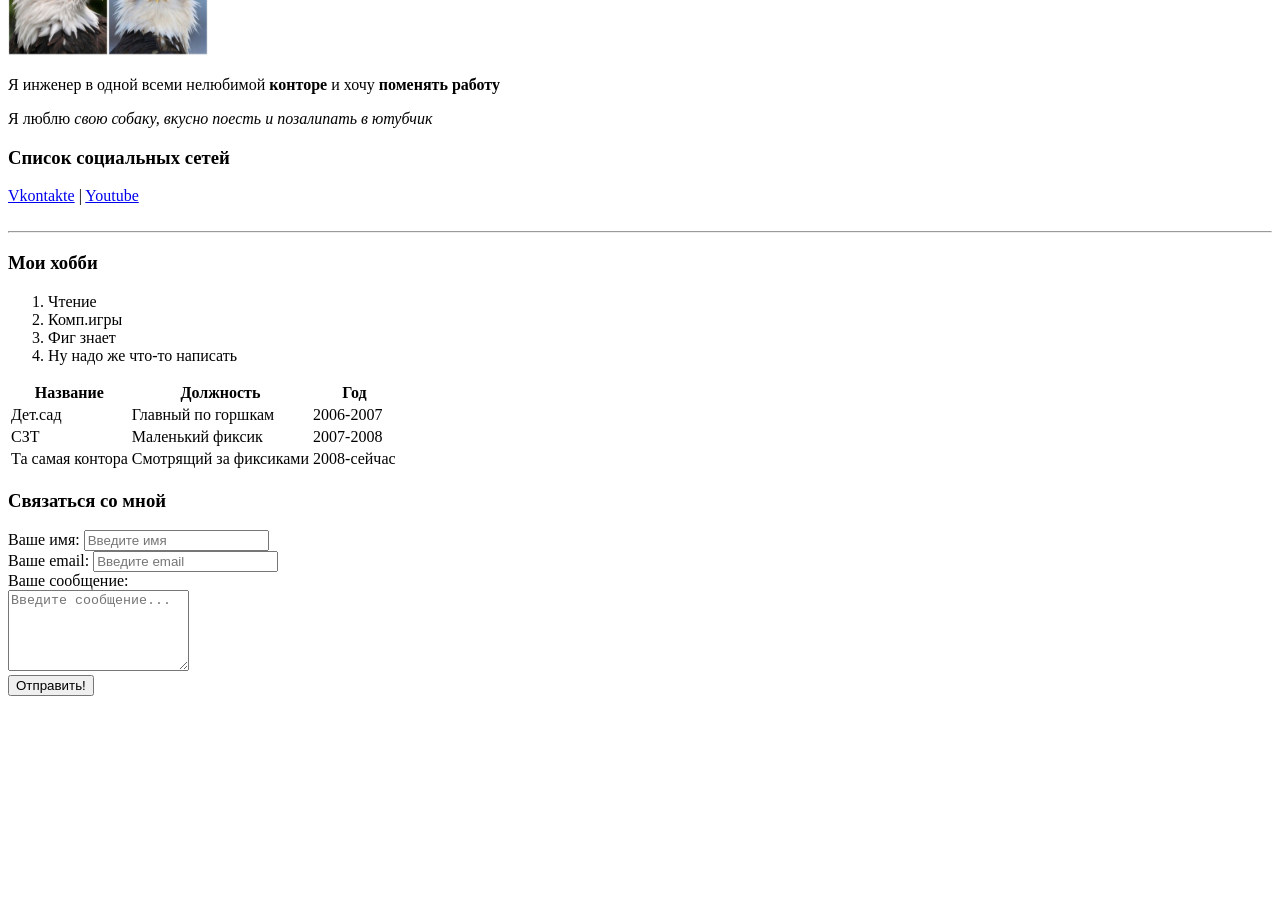
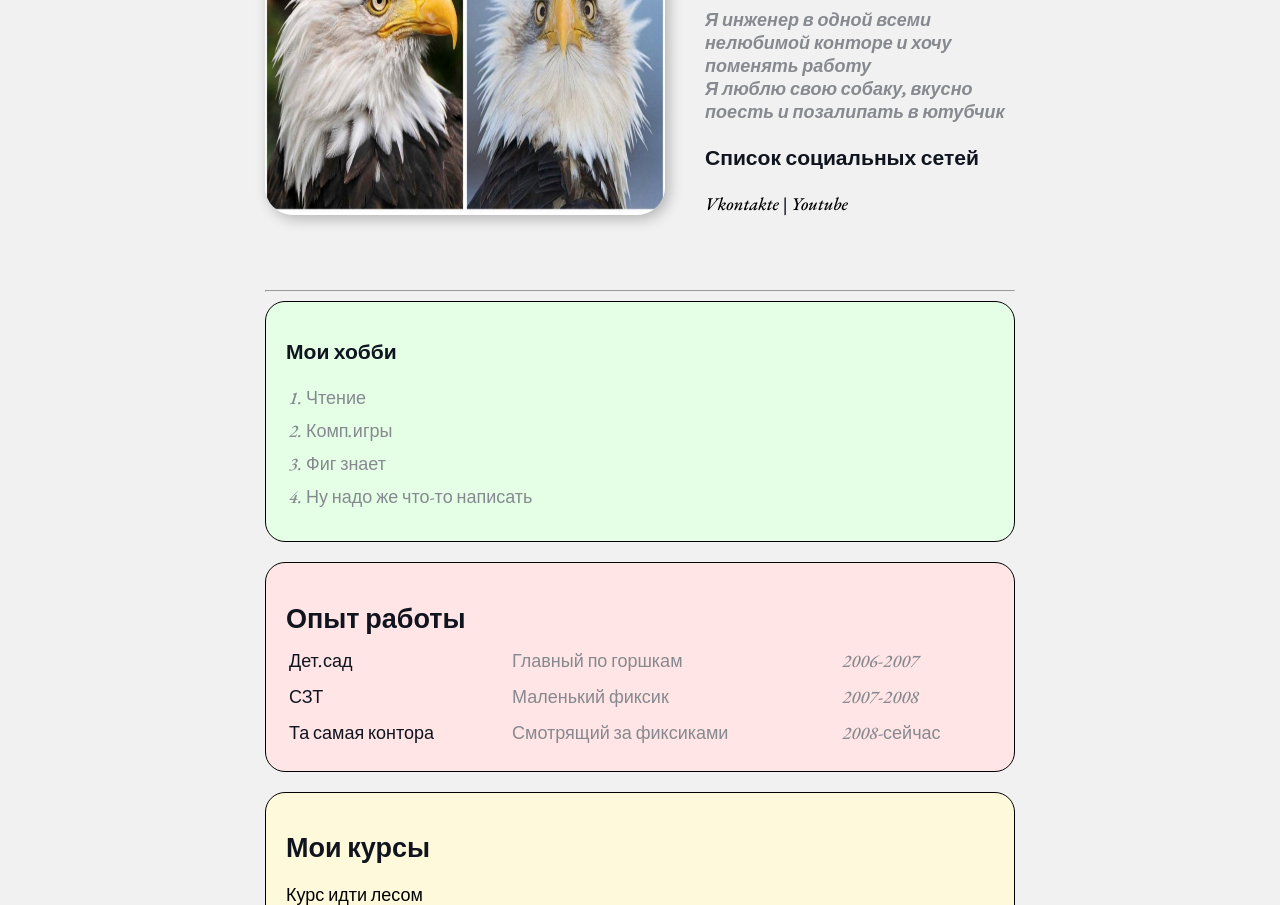
Before and after one commit to VarvaraVX/resume, a plain HTML site: page index.html in a window 1280 px wide. Shown: the part 125-1030 px from the top of the page. Before the commit the page ends 829 px from the top, so only its background shows below. Drawn offline with nearby package versions, Linux system fonts and the light colour scheme.

Commit message:
Add styles

```diff
--- /dev/null
+++ b/01_resume.css
@@ -0,0 +1,179 @@
+@import url('https://fonts.googleapis.com/css2?family=EB+Garamond:ital,wght@1,500&family=Roboto&display=swap');
+
+body {
+    font-size: 18px;
+    font-family: 'EB Garamond', sans-serif;
+    font-weight: 400;
+    background: #f1f1f1;
+    color: #0f141e;
+}
+
+a {
+    color: #000;
+    text-decoration: none;
+}
+
+a:hover {
+    text-decoration: underline;
+}
+
+a:active {
+    color: blue;
+}
+
+a:visited {
+    color: grey;
+}
+
+.container {
+    max-width: 750px;
+    margin: auto;
+    padding-top: 30px;
+}
+
+.avatar {
+    width: 400px;
+    border-radius: 28px;
+    box-shadow: 4px 4px 14px rgba(0, 0, 0, .25);
+}
+.info {
+    margin-bottom: 20px;
+    display: flex;
+}
+
+.info-text {
+    margin-left: 40px;
+}
+.info-text p {
+    font-weight: bold;
+    font-style: italic;
+    color: #86898f;
+    margin: 0;
+}
+
+.info-text h4 {
+    margin-bottom: 10px;
+}
+
+@media (max-wigth: 650px) {
+    .info {
+        display: block;
+        text-align: center;
+    }
+}
+.card {
+    border: 1px solid black;
+    border-radius: 20px;
+    padding: 15px 20px;
+    margin-bottom: 20px;
+}
+.card h2 {
+    margin-bottom: 10px;
+}
+
+.bg-yellow {
+    background: #fff9dc;
+}
+.bg-red {
+    background: #ffe5e5;
+}
+
+.bg-green {
+    background: #e5ffe7;
+}
+
+.btn {
+    background: #111;
+    padding: 15px 20px;
+    color: #fff;
+    border: none;
+    font-family: inherit;
+    cursor: pointer;
+}
+
+.btn:hover {
+    opacity: 0.8;
+}
+
+.list {
+    padding: 0 20px;
+}
+
+.list li {
+    color: #86898f;
+    margin-bottom: 10px;
+}
+
+.link-list {
+    list-style: none;
+    padding: 0;
+}
+.link-list li {
+    margin-bottom: 10px;
+    border-bottom: 1px solid #ccc;
+    padding-bottom: 5px;
+}
+
+.table {
+    width: 100%;
+}
+
+.table td {
+    padding-bottom: 10px;
+}
+
+.table td:nth-child(2),
+.table td:nth-child(3)  {
+    color: #86898f;
+}
+
+.form h3{
+    text-align: center;
+}
+
+.form-row {
+    margin-bottom: 10px;
+    display: flex;
+
+}
+
+.form-row .form-group {
+    /* display: inline-block; */
+    margin-right: 20px;
+    width: 50%;
+    /* width: calc(50% - 20px); */
+}
+
+.form-row .form-group:last-child {
+    margin-right: 0;
+}
+
+@media (max-width: 650px) {
+    .form-row {
+        display: block;
+    }
+    .form-row .form-group {
+        width: 100%;
+        margin-right: 0;
+        margin-bottom: 10px;
+    }
+
+}
+.form-group label {
+    display: block;
+    font-size: 14px;
+    color: #86898f;
+}
+
+.form-group input,
+.form-group  textarea{
+    width: 100%;
+    box-sizing: border-box;
+    border: none;
+    background: transparent;
+    border-bottom: 1px solid #ccc;
+    color: #000;
+    padding: 15px 0 10px;
+    outline: none;
+    font-family: inherit;
+}
--- a/index.html
+++ b/index.html
@@ -7,11 +7,16 @@
         <title>Resume</title>
         <meta name="keywords" content="varvara, cv, resume">
         <meta name="description" content="Это сайт - резюме Варвары">
+        <link rel="stylesheet" href="01_resume.css">
     </head>
     <body>
+
+        <div class="container">
+            <div class="info">
+
+            <img src="орел.jpg" alt="Варвара"  class="avatar">
+                <div class="info-text">
                     <h1>Варвара</h1>
-        <img src="орел.jpg" alt="Варвара"  width="200">
-
                     <p>
                         Я инженер в одной всеми нелюбимой <strong> конторе</strong> и хочу <strong> поменять работу</strong>
                     </p>
@@ -23,28 +28,33 @@
                     <a href="https://vk.com/id470698" target="_blank">Vkontakte</a>
                     |
                     <a href="https://www.youtube.com/channel/UCKapo8KmHoB84rn5t7qr1zA" target="_blank">Youtube</a>
+                </div>
+            </div>
             <br>
             <br>
 
             <hr>
-
+            <div class="card bg-green">
                 <h3>Мои хобби</h3>
 
-        <ol>
+                <ol class="list">
                     <li>Чтение</li>
                     <li>Комп.игры</li>
                     <li>Фиг знает</li>
                     <li>Ну надо же что-то написать</li>
                 </ol>
-        <table>
-            <thead>
+            </div>
+            <div class="card bg-red">
+                <h2>Опыт работы</h2>
+                <table class="table">
+                    <!-- <thead>
                         <tr>
                             <th>Название</th>
                             <th>Должность</th>
                             <th>Год</th>
                         </tr>
 
-            </thead>
+                    </thead> -->
                     <tbody>
                         <tr>
                             <td>Дет.сад</td>
@@ -63,25 +73,43 @@
                         </tr>
                     </tbody>
                 </table>
+            </div>
+
+            <div class="card bg-yellow">
+                <h2>Мои курсы</h2>
+
+                <ul class="link-list">
+                    <li>
+                        <a href="важная ссылка">Курс идти лесом</a>
+                    </li>
+                    <li>
+                        <a href="еще одна важная ссылка">Правильным курсом идете товарищи</a>
+                    </li>
+                </ul>
+            </div>
+
+            <form action="/" class="form">
 
                 <h3>Связаться со мной</h3>
-        <form action="/">
-        <div>
+
+            <div class="form-row">
+                <div class="form-group">
                     <label for="text">Ваше имя:</label>
                     <input type="text" placeholder="Введите имя">
                 </div>
 
-        <div>
+                <div class="form-group">
                     <label for="email">Ваше email:</label>
                     <input type="email" placeholder="Введите email">
                 </div>
-
-        <div>
+            </div>
+            <div class="form-group">
                 <label for="messages">Ваше сообщение:</label>
                 <br>
                 <textarea id="messages" cols="20" rows="5" placeholder="Введите сообщение..."></textarea>
             </div>
-        <button type="submit">Отправить!</button>
+            <button type="submit" class="btn">Отправить!</button>
             </form>
+        </div>
     </body>
 </html>
```
Lines whose indentation alone changed are shown as unchanged.
